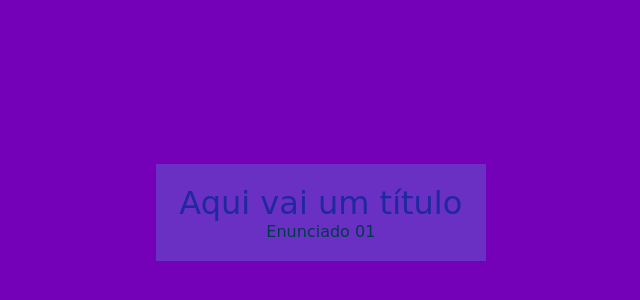
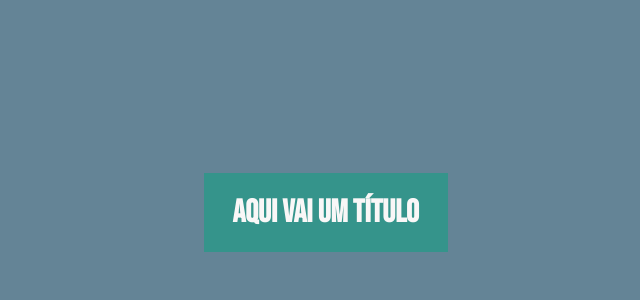
Before and after one commit to sandrogeneroso/2024-3B-Voce-decide, a plain HTML site: page index.html in a window 1280 px wide. Shown: the part 188-488 px from the top of the page, without its empty margins (323-963 px from the left). Drawn offline with Linux system fonts and the light colour scheme; a web font is replaced by a local one.

Commit message:
Add files via upload

```diff
--- a/index.html
+++ b/index.html
@@ -2,8 +2,9 @@
 <html lang="pt-br">
 <head>
     <meta charset="UTF-8">
+    <meta http-equiv="X-UA-Compatible" content="IE=edge">
     <meta name="viewport" content="width=device-width, initial-scale=1.0">
-    <title>Você decide: Mata Atlântica</title>
+    <title>Você decide</title>
     <link rel="stylesheet" href="style.css">
 </head>
 <body>
--- a/main.js
+++ b/main.js
@@ -3,60 +3,110 @@ const caixaPerguntas = document.querySelector('.caixa-perguntas');
 const caixaAlternativas = document.querySelector('.caixa-alternativas');
 const caixaResultado = document.querySelector('.caixa-resultado');
 const textoResultado = document.querySelector('.texto-resultado');
-
 const perguntas = [
     {
-        enunciado: "Enunciado 01",
-        alternativas: [
-            "alternativa 01",
-            "alternativa 02"
+        enunciado: "",
+        alternativa: [
+            {
+            texto:"m autismo, para que suas necesidades sejam atendidas corretamente.",
+            afirmacao:""
+            },
+            {
+            texto:".",
+            afirmacao:""
+            }
         ]
     },
     {
-        enunciado: "Enunciado 02",
-        alternativas: [
-            "alternativa 01",
-            "alternativa 02"
+        enunciado: "Ryan completou 12 anos e sua mãe percebeu que ele tinha uma boa audição e gostava de escutar música, decidiu colocá-lo em uma escola de música, que instrumento Ryan deveria tocar?",
+        alternativa: [
+            {
+            texto:"Flauta, pois é o instrumento favorito de Ryan, mas ele tem bastante dificuldade para tocar.",
+            afirmacao:""
+            },
+            {
+            texto:"",
+            afirmacao:""
+            }
         ]
     },
     {
-        enunciado: "Enunciado 03",
-        alternativas: [
-            "alternativa 01",
-            "alternativa 02"
+        enunciado: "Com 19 anos, Ryan conheceu Isadora, uma garota muito bondoza que cuidava de crianças autistas, Ryan queria chamâ-la para sair, mas seus amigos disseram que não uma boa ideia, o que Ryan deve fazer?",
+        alternativa: [
+                {
+                texto:"A3",
+                afirmacao:""
+                },
+                {
+                texto:"A3",
+                afirmacao:""
+                }
         ]
     },
     {
-        enunciado: "Enunciado 04",
-        alternativas: [
-            "alternativa 01",
-            "alternativa 02"
+        enunciado: "Pergunta 04",
+        alternativa: [
+                {
+                texto:"A4",
+                afirmacao:""
+                },
+                {
+                texto:"A4",
+                afirmacao:""
+                }
         ]
     },
     {
-        enunciado: "Enunciado 05",
-        alternativas: [
-            "alternativa 01",
-            "alternativa 02"
+        enunciado: "Pergunta 05",
+        alternativa: [
+                {
+                texto:"A5",
+                afirmacao:""
+                },
+                {
+                texto:"A5",
+                afirmacao:""
+                }
         ]
     },
 ]
 
 let atual = 0;
 let perguntaAtual;
+let historiaFinal = " ";
 
 function mostrarPerguntas(){
+    if(atual >= perguntas.length){
+        mostraResultado();
+        return;
+    }
     perguntaAtual = perguntas[atual];
     caixaPerguntas.textContent = perguntaAtual.enunciado;
-    mostrarAlternativas();
+    caixaAlternativas.textContent = " ";
+    mostraAlternativas();
 }
 
-function mostrarAlternativas(){
-    for(const alternativa of perguntaAtual.alternativas){
+function mostraAlternativas(){
+    for (const alternativa of perguntaAtual.alternativas){
         const botaoAlternativas = document.createElement("button");
-        botaoAlternativas.textContent = alternativas;
-        caixaAlternativas.appendChild(botaoAlternativas);
+        botaoAlternativas.textContent = alternativa.texto;
+        botaoAlternativas.addEventListener("click", () => respostaSelecionada(alternativa));
+        caixaAlternativas.appendChild(botaoAlternativas)
     }
+
+}
+
+function respostaSelecionada(opcaoSelecionada){
+    const afirmacoes = opcaoSelecionada.afirmacao;
+    historiaFinal += afirmacoes + " ";
+    atual++;
+    mostrarPerguntas();
+}
+
+function mostraResultado (){
+    caixaPerguntas.textContent = "Início do texto"
+    textoResultado.textContent = historiaFinal;
+    caixaAlternativas.textContent = " ";
 }
 
 mostrarPerguntas();
--- a/style.css
+++ b/style.css
@@ -1,35 +1,31 @@
-@import url('https://fonts.googleapis.com/css2?family=Oswald:wght@200..700&family=Roboto+Condensed:ital,wght@0,100..900;1,100..900&display=swap');
-
+@import url('https://fonts.googleapis.com/css2?family=Bebas+Neue&family=Playfair+Display:ital,wght@0,400..900;1,400..900&display=swap');
 *{
     margin: 0;
     padding: 0;
-    font-weight: 400;
-
 }
 
 :root {
-    --Roxo-forte: #7400b8ff;
-    --Roxo: #6930c3ff;
-    --Roxo-fraco: rgb(168, 40, 200);
-    --Azul-escuro: rgb(32, 40, 158);
-    --Azul-muito-fraco: #4ea8deff;
-    --Marinho-escuro: rgb(0, 58, 76);
-    --fonte-texto: "Playwrite DK Uloopet", cursive;
-    --fonte-titulo: "Playwrite BE WAL", cursive;
+    --azul: rgb(113, 145, 187);
+    --azul-fraco: rgb(100, 132, 150);
+    --branco: rgb(249, 247, 247);
+    --vermelho: rgb(251, 0, 0);
+    --azul-forte: rgb(53, 148, 139);
+    --fonte-texto:"Playfair Display", serif;
+    --fonte-titulo: "Bebas Neue", sans-serif;
+}
 
-}
 body{
-    background-color: var(--Roxo-forte);
-    color: var(--Marinho-escuro);
+    background-color: var(--azul-fraco);
+    color: var(--branco);
     display: flex;
     justify-content: center;
     align-items: center;
     min-height: 100vh;
-    font-family: var(--fonte-texto)
+    font-family: var(--fonte-texto);
 }
 
 .caixa-principal{
-    background-color: var(--Roxo);
+    background-color: var(--azul-forte);
     width: 90%;
     max-width: 600px;
     text-align: center;
@@ -37,20 +33,20 @@ body{
 }
 
 .titulo{
-    color: var(--Azul-escuro);
+    color: var(--salmao);
     font-family: var(--fonte-titulo);
 }
 
 button{
-    background-color: var(--Azul-muito-fraco);
-    color: var(--Roxo-forte);
+    background-color: var(--azul);
+    color: var(--salmao);
     border: none;
     border-radius: 15px;
     padding: 15px;
     transition: 0.3s;
-    margin: 10px auto;
+    margin: 10px 10px;
 }
 
 button:hover{
-    background-color: var(--Azul-escuro);
+    background-color: var(--azul-fraco);
 }
```
